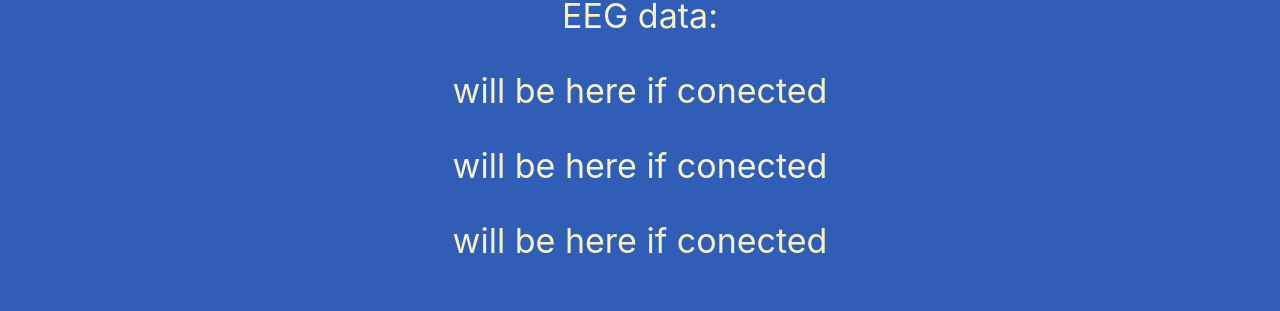
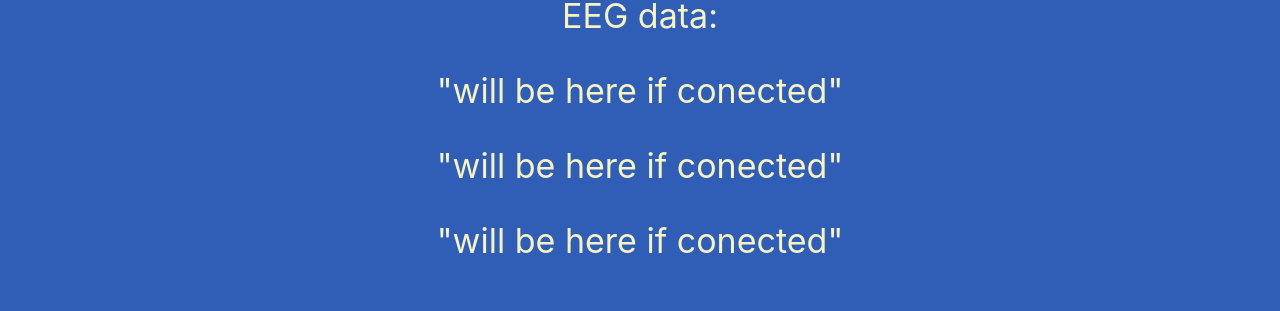
Before and after one commit to MNPCMW6444/neurobica-platform, a React (Create React App) app: page / in a window 1280 px wide. Shown: the part 304-615 px from the top of the page. Built offline with nearby package versions, Linux system fonts and the light colour scheme.

Commit message:
Company Formation
and laptop format

```diff
--- a/src/ui/Body.js
+++ b/src/ui/Body.js
@@ -3,21 +3,27 @@ import { MuseClient } from "muse-js";
 
 export default function Body() {
   async function main() {
+    try {
       let client = new MuseClient();
       await client.connect();
       await client.start();
-    client.eegReadings.subscribe((reading) => {
-      console.log(reading);
-      setEeg1(reading);
-    });
+
       client.telemetryData.subscribe((telemetry) => {
         console.log(telemetry);
-      setEeg2(telemetry);
+        setEeg1(telemetry);
       });
+
+      client.eegReadings
+        .filter((r) => r.electrode === leftEyeChannel)
+        .subscribe((value) => {
+          setEeg2(value);
+        });
+
       client.accelerometerData.subscribe((acceleration) => {
         console.log(acceleration);
         setEeg3(acceleration);
       });
+    } catch (e) {}
   }
 
   const [eeg1, setEeg1] = useState("will be here if conected");
@@ -25,6 +31,8 @@ export default function Body() {
   const [eeg3, setEeg3] = useState("will be here if conected");
 
   return (
+    <>
+      {" "}
       <div>
         <h2
           style={{
@@ -47,15 +55,18 @@ export default function Body() {
             color: "red",
           }}
           onClick={async () => {
+            //await main();
             await main();
           }}
         >
+          {" "}
           connect to muse
         </button>
         <p>EEG data:</p>
-      <p>{eeg1}</p>
-      <p>{eeg2}</p>
-      <p>{eeg3}</p>
+        <p>{JSON.stringify(eeg1)}</p>
+        <p>{JSON.stringify(eeg2)}</p>
+        <p>{JSON.stringify(eeg3)}</p>
       </div>
+    </>
   );
 }
```
Lines whose indentation alone changed are shown as unchanged.
